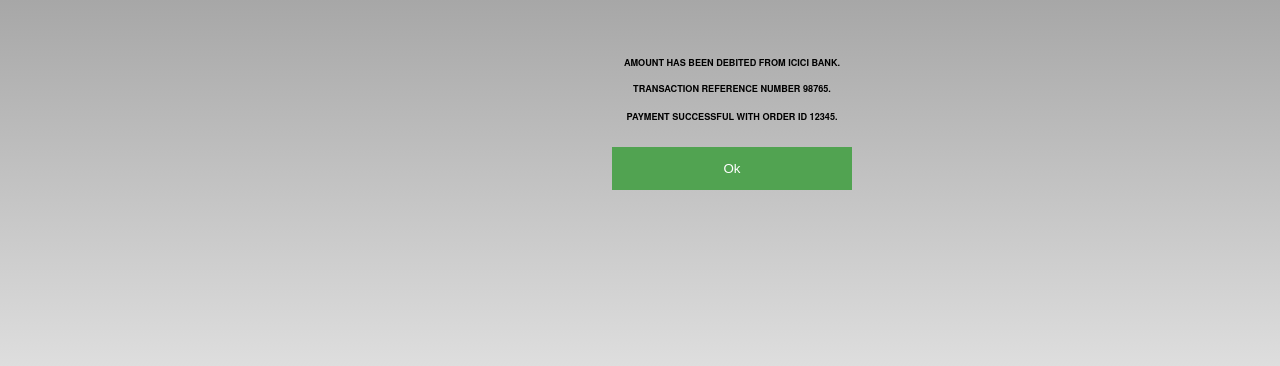
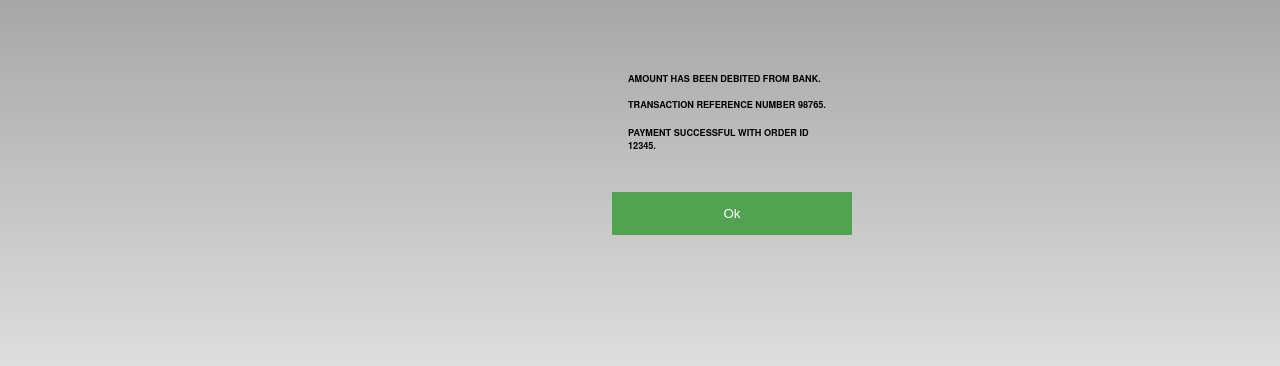
Before and after one commit to sathishkumar-sukumar/one-touch-payments-api, a plain HTML site: page www/paymentSuccessful.html in a window 1280 px wide. Drawn offline with Linux system fonts and the light colour scheme.

```diff
--- a/www/paymentSuccessful.html
+++ b/www/paymentSuccessful.html
@@ -18,9 +18,9 @@
 <body>
 <div class="app">
 
-    <div >
+    <div class="container">
         <h5>
-            Amount has been debited from ICICI bank.
+            Amount has been debited from bank.
             <br/> <br/>
             Transaction reference number 98765.
         </h5>
```
Also changed, not shown: www/selectOptions.html (+3 -28 lines).
